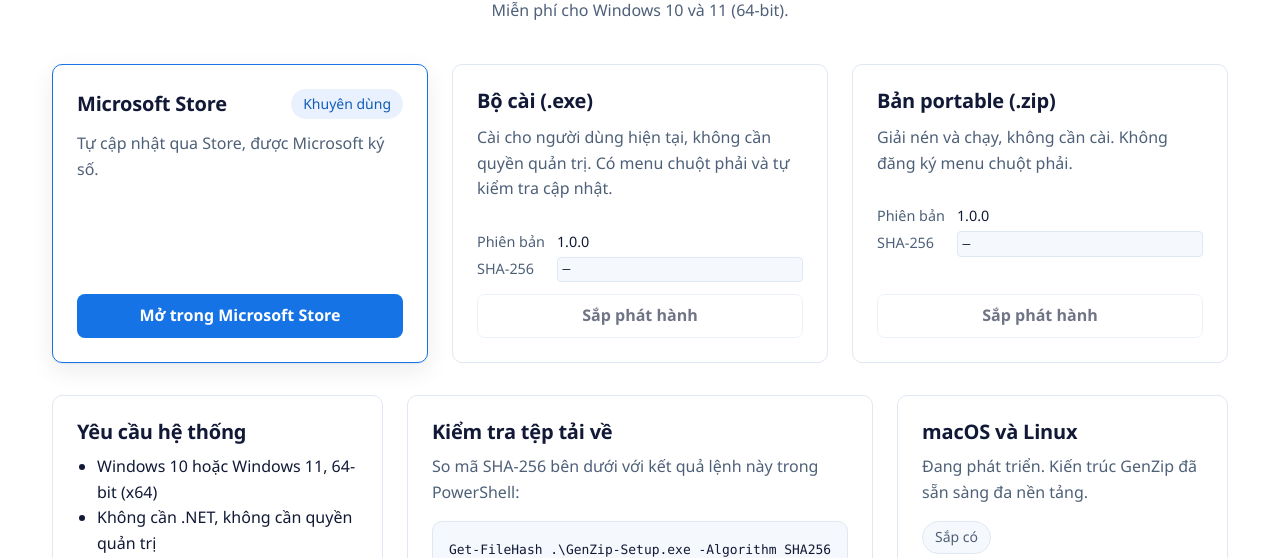
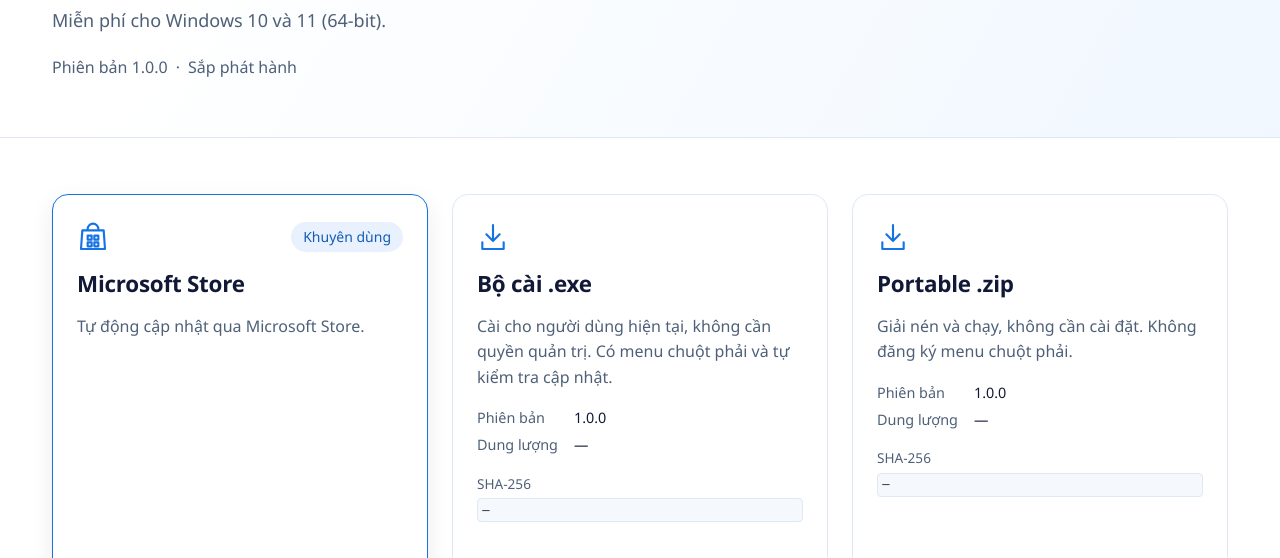
Before and after one commit to tientv2026/genzip-website, an Astro site: page /download in a window 1280 px wide. Shown: the part 219-777 px from the top of the page. Built offline with nearby package versions, Linux system fonts and the light colour scheme; Astro itself is replaced by a stand-in of ours.

Commit message:
Trang Tải về + Lịch sử phiên bản đọc từ releases.ts [download-changelog, by codex]

```diff
--- /dev/null
+++ b/src/components/download/DownloadHash.astro
@@ -0,0 +1,28 @@
+---
+import type { Lang } from '../../i18n/ui';
+
+interface Props { hash?: string; lang: Lang; }
+const { hash, lang } = Astro.props;
+const c = {
+  vi: { copy: 'Sao chép', copied: 'Đã sao chép', failed: 'Không thể sao chép', label: 'Sao chép mã SHA-256' },
+  en: { copy: 'Copy', copied: 'Copied', failed: 'Could not copy', label: 'Copy SHA-256 hash' },
+}[lang];
+---
+
+<div class="checksum">
+  <span class="muted">SHA-256</span>
+  <div class="hash-row">
+    <code class="hash" title={hash}>{hash || '—'}</code>
+    {hash && <button type="button" class="copy" data-copy-hash={hash} data-copied={c.copied} data-failed={c.failed} aria-label={c.label}>{c.copy}</button>}
+  </div>
+  <span class="copy-status muted" role="status" aria-live="polite"></span>
+</div>
+
+<style>
+  .checksum { min-width: 0; font-size: 0.85rem; }
+  .hash-row { display: flex; align-items: center; gap: 8px; margin-top: 4px; min-width: 0; }
+  .hash { display: block; flex: 1; min-width: 0; overflow: hidden; text-overflow: ellipsis; white-space: nowrap; }
+  .copy { flex-shrink: 0; min-height: 36px; padding: 4px 10px; border: 1px solid var(--border); border-radius: var(--radius-sm); background: var(--surface); color: var(--primary); font: inherit; cursor: pointer; }
+  .copy:hover { border-color: var(--primary); }
+  .copy-status { display: block; min-height: 1.6em; margin-top: 4px; overflow-wrap: anywhere; }
+</style>
--- /dev/null
+++ b/src/components/download/ReleaseDownloads.astro
@@ -0,0 +1,25 @@
+---
+import { isReleased, type Release } from '../../data/releases';
+import type { Lang } from '../../i18n/ui';
+import Icon from '../ui/Icon.astro';
+
+interface Props { release: Release; lang: Lang; }
+const { release, lang } = Astro.props;
+const c = {
+  vi: { installer: 'Tải bộ cài .exe', portable: 'Tải portable .zip' },
+  en: { installer: 'Download installer .exe', portable: 'Download portable .zip' },
+}[lang];
+const files = isReleased(release) ? [
+  { label: c.installer, file: release.downloads?.installer },
+  { label: c.portable, file: release.downloads?.portable },
+].filter(({ file }) => file?.url) : [];
+---
+
+{files.length > 0 && <div class="release-downloads">
+  {files.map(({ label, file }) => <a class="btn btn-outline btn-sm" href={file!.url}><Icon name="download" size={18} />{label}{file!.size && ` · ${file!.size}`}</a>)}
+</div>}
+
+<style>
+  .release-downloads { display: flex; flex-wrap: wrap; gap: 12px; }
+  a { max-width: 100%; overflow-wrap: anywhere; }
+</style>
--- /dev/null
+++ b/src/components/download/releases.ts
@@ -0,0 +1,35 @@
+import type { Lang } from '../../i18n/ui';
+
+export function formatReleaseDate(date: string, lang: Lang): string {
+  return new Intl.DateTimeFormat(lang === 'vi' ? 'vi-VN' : 'en-US', {
+    year: 'numeric', month: 'long', day: 'numeric', timeZone: 'UTC',
+  }).format(new Date(`${date}T00:00:00Z`));
+}
+
+/** So sánh SemVer, gồm cả thứ tự bản thử nghiệm (không cần thư viện ngoài). */
+export function compareVersions(a: string, b: string): number {
+  const [aCore, aPre] = a.split('+')[0].split(/-(.*)/);
+  const [bCore, bPre] = b.split('+')[0].split(/-(.*)/);
+  const aParts = aCore.split('.').map(Number);
+  const bParts = bCore.split('.').map(Number);
+  for (let i = 0; i < Math.max(aParts.length, bParts.length); i++) {
+    const difference = (aParts[i] ?? 0) - (bParts[i] ?? 0);
+    if (difference) return difference;
+  }
+  if (aPre === bPre) return 0;
+  if (!aPre) return 1;
+  if (!bPre) return -1;
+  const aIds = aPre.split('.');
+  const bIds = bPre.split('.');
+  for (let i = 0; i < Math.max(aIds.length, bIds.length); i++) {
+    if (aIds[i] === undefined) return -1;
+    if (bIds[i] === undefined) return 1;
+    if (aIds[i] === bIds[i]) continue;
+    const aNumeric = /^\d+$/.test(aIds[i]);
+    const bNumeric = /^\d+$/.test(bIds[i]);
+    if (aNumeric && bNumeric) return Number(aIds[i]) - Number(bIds[i]);
+    if (aNumeric !== bNumeric) return aNumeric ? -1 : 1;
+    return aIds[i] < bIds[i] ? -1 : 1;
+  }
+  return 0;
+}
--- a/src/data/product.ts
+++ b/src/data/product.ts
@@ -8,14 +8,6 @@
 // TODO(chủ dự án): thay bằng link Store thật khi có Product ID từ Partner Center.
 export const storeUrl = 'https://apps.microsoft.com/';
 
-// TODO(chủ dự án): điền khi phát hành 1.0 (repo công khai chứa file cài).
-export const release = {
-  version: '1.0.0',
-  date: '',
-  installer: { url: '', size: '', sha256: '' },
-  portable: { url: '', size: '', sha256: '' },
-};
-
 // Khớp crates/genzip-ui/src/support_info.rs trong repo app.
 export const support = {
   website: 'https://genzip.net',
--- a/src/pages/changelog.astro
+++ b/src/pages/changelog.astro
@@ -1,5 +1,5 @@
 ---
-import Legal from '../views/Legal.astro';
+import Changelog from '../views/Changelog.astro';
 ---
 
-<Legal doc="changelog" />
+<Changelog />
--- a/src/pages/en/changelog.astro
+++ b/src/pages/en/changelog.astro
@@ -1,5 +1,5 @@
 ---
-import Legal from '../../views/Legal.astro';
+import Changelog from '../../views/Changelog.astro';
 ---
 
-<Legal doc="changelog" />
+<Changelog />
--- a/src/views/Download.astro
+++ b/src/views/Download.astro
@@ -1,177 +1,165 @@
 ---
 import Base from '../layouts/Base.astro';
-import { getLangFromUrl, localePath, useTranslations } from '../i18n/ui';
-import { release, storeUrl } from '../data/product';
+import PageHero from '../components/ui/PageHero.astro';
+import Icon from '../components/ui/Icon.astro';
+import DownloadHash from '../components/download/DownloadHash.astro';
+import ReleaseDownloads from '../components/download/ReleaseDownloads.astro';
+import { compareVersions, formatReleaseDate } from '../components/download/releases';
+import { getLangFromUrl, localePath } from '../i18n/ui';
+import { storeUrl } from '../data/product';
+import { getCurrentRelease, getLatestRelease, isReleased } from '../data/releases';
 
 const lang = getLangFromUrl(Astro.url);
-const t = useTranslations(lang);
-const pending = lang === 'vi' ? 'Sắp phát hành' : 'Not released yet';
-
+const current = getCurrentRelease('stable');
+const latest = getLatestRelease('stable');
+const beta = getLatestRelease('beta');
+const newerBeta = beta && (!latest || compareVersions(beta.version, latest.version) > 0) ? beta : undefined;
 const c = {
   vi: {
-    title: 'Tải GenZip',
-    lead: 'Miễn phí cho Windows 10 và 11 (64-bit).',
-    cards: [
-      { name: 'Microsoft Store', badge: 'Khuyên dùng', text: 'Tự cập nhật qua Store, được Microsoft ký số.', button: 'Mở trong Microsoft Store', href: storeUrl, file: null },
-      { name: 'Bộ cài (.exe)', badge: null, text: 'Cài cho người dùng hiện tại, không cần quyền quản trị. Có menu chuột phải và tự kiểm tra cập nhật.', button: 'Tải .exe', href: release.installer.url, file: release.installer },
-      { name: 'Bản portable (.zip)', badge: null, text: 'Giải nén và chạy, không cần cài. Không đăng ký menu chuột phải.', button: 'Tải .zip', href: release.portable.url, file: release.portable },
+    title: 'Tải GenZip', lead: 'Miễn phí cho Windows 10 và 11 (64-bit).',
+    version: 'Phiên bản', pending: 'Sắp phát hành', recommended: 'Khuyên dùng',
+    store: 'Tự động cập nhật qua Microsoft Store.', storeButton: 'Mở Microsoft Store',
+    installer: 'Bộ cài .exe', installerText: 'Cài cho người dùng hiện tại, không cần quyền quản trị. Có menu chuột phải và tự kiểm tra cập nhật.', installerButton: 'Tải .exe',
+    portable: 'Portable .zip', portableText: 'Giải nén và chạy, không cần cài đặt. Không đăng ký menu chuột phải.', portableButton: 'Tải .zip',
+    size: 'Dung lượng', beta: 'Bản Beta', betaText: 'Dùng thử phiên bản mới hơn trên kênh Beta.',
+    updates: 'Cập nhật tự động',
+    updateItems: [
+      'Bản Microsoft Store được cập nhật bởi Microsoft Store.',
+      'Bản tải trực tiếp kiểm tra cập nhật tối đa một lần mỗi ngày. Bạn có thể tắt trong Cài đặt → Cập nhật.',
+      'Bản kê phát hành được ký bằng Ed25519. Có hai kênh Ổn định và Beta.',
+      'Không gửi mã định danh máy khi kiểm tra cập nhật.',
     ],
-    req: 'Yêu cầu hệ thống',
-    reqItems: ['Windows 10 hoặc Windows 11, 64-bit (x64)', 'Không cần .NET, không cần quyền quản trị'],
-    verify: 'Kiểm tra tệp tải về',
-    verifyText: 'So mã SHA-256 bên dưới với kết quả lệnh này trong PowerShell:',
-    other: 'macOS và Linux',
-    otherText: 'Đang phát triển. Kiến trúc GenZip đã sẵn sàng đa nền tảng.',
-    notes: 'Xem lịch sử phiên bản',
-    version: 'Phiên bản',
+    requirements: 'Yêu cầu hệ thống', requirementItems: ['Windows 10 hoặc Windows 11, 64-bit (x64)', 'Không cần quyền quản trị'],
+    verify: 'Kiểm tra tệp tải về', verifyText: 'Chạy lệnh sau trong PowerShell, rồi so sánh kết quả với mã SHA-256 của tệp ở trên:',
+    other: 'macOS và Linux', otherText: 'Sắp phát hành cho macOS và Linux.', notes: 'Xem lịch sử phiên bản',
   },
   en: {
-    title: 'Download GenZip',
-    lead: 'Free for Windows 10 and 11 (64-bit).',
-    cards: [
-      { name: 'Microsoft Store', badge: 'Recommended', text: 'Automatic updates through the Store, signed by Microsoft.', button: 'Open in Microsoft Store', href: storeUrl, file: null },
-      { name: 'Installer (.exe)', badge: null, text: 'Installs for the current user, no admin rights needed. Includes the right-click menu and update checks.', button: 'Download .exe', href: release.installer.url, file: release.installer },
-      { name: 'Portable (.zip)', badge: null, text: 'Unzip and run, no installation. Does not register the right-click menu.', button: 'Download .zip', href: release.portable.url, file: release.portable },
+    title: 'Download GenZip', lead: 'Free for Windows 10 and 11 (64-bit).',
+    version: 'Version', pending: 'Coming soon', recommended: 'Recommended',
+    store: 'Automatic updates through Microsoft Store.', storeButton: 'Open Microsoft Store',
+    installer: 'Installer .exe', installerText: 'Installs for the current user, no admin rights needed. Includes the right-click menu and automatic update checks.', installerButton: 'Download .exe',
+    portable: 'Portable .zip', portableText: 'Unzip and run, no installation needed. Does not register the right-click menu.', portableButton: 'Download .zip',
+    size: 'File size', beta: 'Beta release', betaText: 'Try a newer version on the Beta channel.',
+    updates: 'Automatic updates',
+    updateItems: [
+      'The Microsoft Store build is updated by Microsoft Store.',
+      'The direct-download build checks for updates at most once a day. You can turn this off in Settings → Updates.',
+      'The release manifest is signed with Ed25519. Stable and Beta channels are available.',
+      'No machine ID is sent when checking for updates.',
     ],
-    req: 'System requirements',
-    reqItems: ['Windows 10 or Windows 11, 64-bit (x64)', 'No .NET, no admin rights required'],
-    verify: 'Verify your download',
-    verifyText: 'Compare the SHA-256 below with the output of this PowerShell command:',
-    other: 'macOS and Linux',
-    otherText: 'In development. GenZip is built to be cross-platform.',
-    notes: 'See the changelog',
-    version: 'Version',
+    requirements: 'System requirements', requirementItems: ['Windows 10 or Windows 11, 64-bit (x64)', 'No admin rights required'],
+    verify: 'Verify your download', verifyText: 'Run this command in PowerShell, then compare the result with the file’s SHA-256 above:',
+    other: 'macOS and Linux', otherText: 'Coming soon for macOS and Linux.', notes: 'See release notes',
   },
 }[lang];
+const cards = [
+  { name: c.installer, text: c.installerText, button: c.installerButton, file: latest?.downloads?.installer },
+  { name: c.portable, text: c.portableText, button: c.portableButton, file: latest?.downloads?.portable },
+];
 ---
 
-<Base title={t('nav.download')}>
-  <section class="section">
+<Base title={c.title} description={c.lead}>
+  <PageHero title={c.title} lead={c.lead}>
+    <p class="version muted">
+      {c.version} {current.version} <span aria-hidden="true">·</span>
+      {isReleased(current) ? <time datetime={current.date}>{formatReleaseDate(current.date!, lang)}</time> : c.pending}
+    </p>
+  </PageHero>
+  <section class="section" aria-label={c.title}>
     <div class="container">
-      <header class="section-title">
-        <h1>{c.title}</h1>
-        <p class="muted">{c.lead}</p>
-      </header>
-
-      <div class="cards">
-        {
-          c.cards.map((card) => (
-            <div class:list={['card', 'dl', { featured: card.badge }]}>
-              <div class="dl-head">
-                <h2>{card.name}</h2>
-                {card.badge && <span class="chip">{card.badge}</span>}
-              </div>
-              <p class="muted">{card.text}</p>
-              {card.file && (
-                <dl class="facts">
-                  <dt>{c.version}</dt>
-                  <dd>{release.version}{card.file.size && ` · ${card.file.size}`}</dd>
-                  <dt>SHA-256</dt>
-                  <dd><code class="hash">{card.file.sha256 || '—'}</code></dd>
-                </dl>
-              )}
-              {card.href ? (
-                <a class:list={['btn', card.badge ? 'btn-primary' : 'btn-outline']} href={card.href}>{card.button}</a>
-              ) : (
-                <span class="btn btn-outline" aria-disabled="true">{pending}</span>
-              )}
-            </div>
-          ))
-        }
+      <div class="download-cards">
+        <article class="card card-raised download-card featured">
+          <div class="card-heading"><Icon name="store" size={32} /><span class="chip">{c.recommended}</span></div>
+          <h2>Microsoft Store</h2>
+          <p class="muted">{c.store}</p>
+          <a class="btn btn-primary" href={storeUrl}><Icon name="windows" size={20} />{c.storeButton}</a>
+        </article>
+        {cards.map((card) => (
+          <article class="card download-card">
+            <div class="card-heading"><Icon name="download" size={32} /></div>
+            <h2>{card.name}</h2>
+            <p class="muted">{card.text}</p>
+            <dl class="facts">
+              <dt>{c.version}</dt><dd>{(latest ?? current).version}</dd>
+              <dt>{c.size}</dt><dd>{card.file?.size || '—'}</dd>
+            </dl>
+            <DownloadHash hash={card.file?.sha256} lang={lang} />
+            {card.file?.url ? (
+              <a class="btn btn-outline" href={card.file.url}><Icon name="download" size={20} />{card.button}</a>
+            ) : <button class="btn btn-outline" disabled>{c.pending}</button>}
+          </article>
+        ))}
       </div>
-
+      {newerBeta && (
+        <aside class="card beta-card">
+          <div><h2>{c.beta} <span class="chip">{newerBeta.version}</span></h2><p class="muted">{c.betaText}</p></div>
+          <ReleaseDownloads release={newerBeta} lang={lang} />
+          <a href={`${localePath('/changelog', lang)}#v${newerBeta.version.replace(/[^a-z0-9]+/gi, '-')}`}>{c.notes} →</a>
+        </aside>
+      )}
+      <section class="card card-soft updates" aria-labelledby="automatic-updates">
+        <h2 id="automatic-updates">{c.updates}</h2>
+        <ul>{c.updateItems.map((item) => <li>{item}</li>)}</ul>
+      </section>
       <div class="info">
-        <div class="card">
-          <h3>{c.req}</h3>
-          <ul>{c.reqItems.map((r) => <li>{r}</li>)}</ul>
-        </div>
-        <div class="card">
-          <h3>{c.verify}</h3>
+        <section class="card" aria-labelledby="requirements">
+          <h2 id="requirements">{c.requirements}</h2>
+          <ul>{c.requirementItems.map((item) => <li>{item}</li>)}</ul>
+        </section>
+        <section class="card verification" aria-labelledby="verify-download">
+          <h2 id="verify-download">{c.verify}</h2>
           <p class="muted">{c.verifyText}</p>
           <pre><code>Get-FileHash .\GenZip-Setup.exe -Algorithm SHA256</code></pre>
-        </div>
-        <div class="card">
-          <h3>{c.other}</h3>
+        </section>
+        <section class="card" aria-labelledby="other-platforms">
+          <h2 id="other-platforms">{c.other}</h2>
           <p class="muted">{c.otherText}</p>
-          <span class="chip chip-soon">{t('common.soon')}</span>
-        </div>
+        </section>
       </div>
-
       <p class="notes"><a href={localePath('/changelog', lang)}>{c.notes} →</a></p>
     </div>
   </section>
+  <script is:inline>
+    document.querySelectorAll('[data-copy-hash]').forEach((button) => {
+      button.addEventListener('click', async () => {
+        const status = button.closest('.checksum')?.querySelector('[role="status"]');
+        if (!status) return;
+        try {
+          await navigator.clipboard.writeText(button.dataset.copyHash ?? '');
+          status.textContent = button.dataset.copied ?? '';
+        } catch {
+          status.textContent = button.dataset.failed ?? '';
+        }
+      });
+    });
+  </script>
 </Base>
 
 <style>
-  .cards {
-    display: grid;
-    grid-template-columns: repeat(3, 1fr);
-    gap: 24px;
-  }
-  .dl {
-    display: flex;
-    flex-direction: column;
-    gap: 12px;
-  }
-  .dl .btn {
-    margin-top: auto;
-  }
-  .featured {
-    border-color: var(--primary);
-    box-shadow: var(--shadow);
-  }
-  .dl-head {
-    display: flex;
-    align-items: center;
-    justify-content: space-between;
-    gap: 8px;
-  }
-  .dl-head h2 {
-    font-size: 1.25rem;
-    margin: 0;
-  }
-  .facts {
-    display: grid;
-    grid-template-columns: auto 1fr;
-    gap: 4px 12px;
-    margin: 0;
-    font-size: 0.9rem;
-  }
-  dt {
-    color: var(--text-muted);
-  }
-  dd {
-    margin: 0;
-    min-width: 0;
-  }
-  .hash {
-    display: block;
-    overflow: hidden;
-    text-overflow: ellipsis;
-    white-space: nowrap;
-  }
-  [aria-disabled='true'] {
-    opacity: 0.6;
-    cursor: default;
-  }
-  .info {
-    display: grid;
-    grid-template-columns: repeat(3, 1fr);
-    gap: 24px;
-    margin-top: 32px;
-  }
-  .info ul {
-    padding-left: 20px;
-    margin: 0;
-  }
-  .notes {
-    text-align: center;
-    margin-top: 32px;
-  }
-  @media (max-width: 900px) {
-    .cards,
-    .info {
-      grid-template-columns: 1fr;
-    }
+  .version { margin: 20px 0 0; display: flex; flex-wrap: wrap; gap: 8px; }
+  .download-cards { display: grid; grid-template-columns: repeat(3, minmax(0, 1fr)); gap: 24px; }
+  .download-card { display: flex; flex-direction: column; gap: 16px; min-width: 0; border-radius: var(--radius-lg); }
+  .download-card h2 { font-size: 1.4rem; margin: 0; }
+  .download-card p { margin: 0; }
+  .download-card > .btn { margin-top: auto; }
+  .card-heading { display: flex; align-items: center; justify-content: space-between; gap: 12px; color: var(--primary); min-height: 36px; }
+  .featured { border-color: var(--primary); }
+  .facts { display: grid; grid-template-columns: auto minmax(0, 1fr); gap: 4px 16px; margin: 0; font-size: 0.9rem; }
+  dt { color: var(--text-muted); }
+  dd { margin: 0; overflow-wrap: anywhere; }
+  button:disabled { opacity: 0.6; cursor: default; }
+  .beta-card { margin-top: 24px; display: flex; flex-wrap: wrap; align-items: center; gap: 16px 24px; }
+  .beta-card h2 { font-size: 1.25rem; }
+  .beta-card p { margin: 0; }
+  .updates { margin-top: 40px; }
+  .updates h2, .info h2 { font-size: 1.25rem; }
+  ul { margin: 0; padding-left: 20px; }
+  li + li { margin-top: 8px; }
+  .info { display: grid; grid-template-columns: minmax(0, 1fr) minmax(0, 1.6fr) minmax(0, 1fr); gap: 24px; margin-top: 24px; }
+  .info > section { min-width: 0; }
+  pre { max-width: 100%; margin-bottom: 0; }
+  .notes { text-align: center; margin: 32px 0 0; }
+  @media (max-width: 1000px) {
+    .download-cards, .info { grid-template-columns: 1fr; }
   }
 </style>
```
Also changed, not shown: src/pages/releases.json.ts (added, +15 -0 lines), src/views/Changelog.astro (added, +80 -0 lines).
